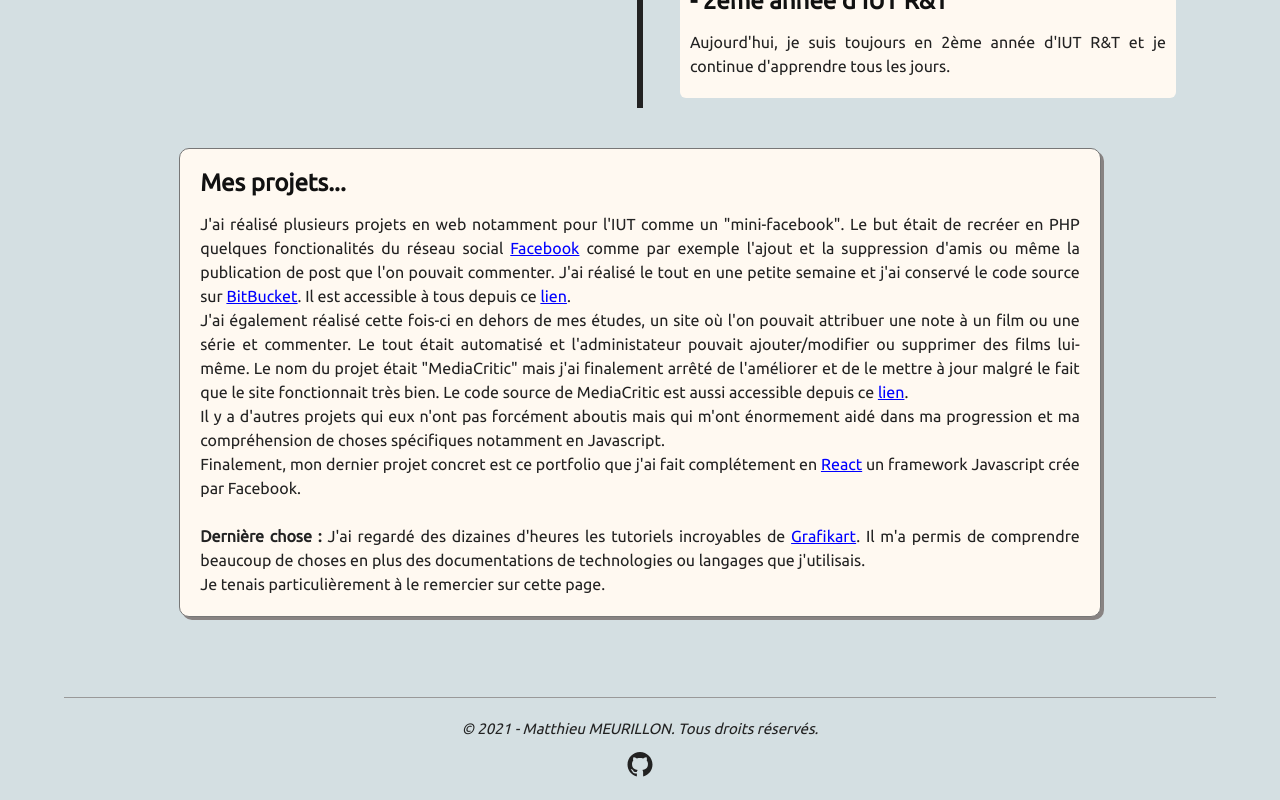
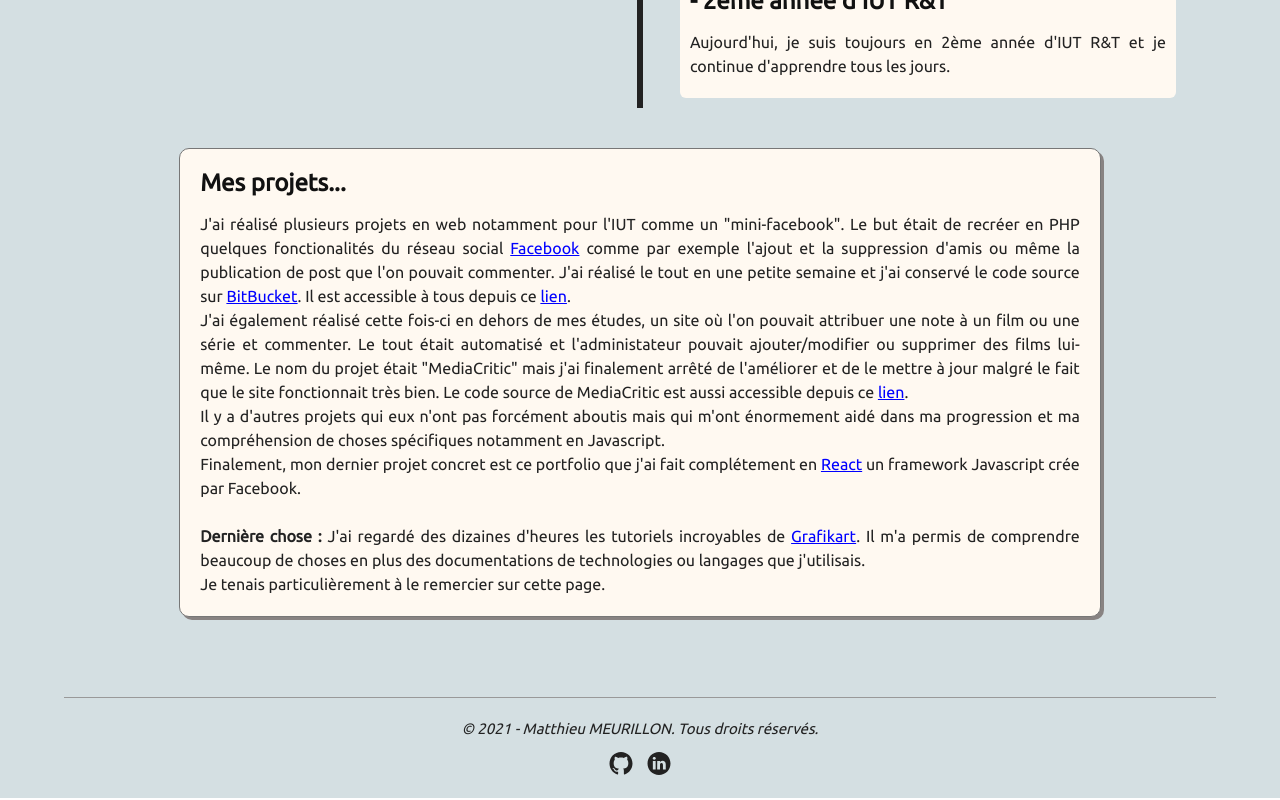
Before and after one commit to Littchii/portfolio-matthieu-meurillon, a React (Create React App) app: page / in a window 1280 px wide. Shown: the part 1679-2479 px from the top of the page. Built offline with nearby package versions, Linux system fonts and the light colour scheme.

Commit message:
Ajout linkedin dans le footer

```diff
--- a/src/components/Footer.jsx
+++ b/src/components/Footer.jsx
@@ -1,5 +1,6 @@
 import '../styles/Footer.css';
 import GitHub from '../icons/GitHub';
+import Linkedin from '../icons/Linkedin';
 
 const Footer = () => {
 
@@ -7,7 +8,10 @@ const Footer = () => {
         <footer className="footer">
             <p className="texteFooter">&copy; 2021 - Matthieu MEURILLON. Tous droits réservés.</p>
             <a href="https://github.com/Littchii" title="mon github" className="icons" target="_blank" rel="noreferrer">
-                <GitHub height={25} width={30} />
+                <GitHub height={23} width={28} />
+            </a>
+            <a href="https://www.linkedin.com/in/matthieu-meurillon-468b0218b/" title="mon linkedin" className="icons" target="_blank" rel="noreferrer">
+                <Linkedin height={23} width={28} />
             </a>
         </footer>
     )
--- /dev/null
+++ b/src/icons/Linkedin.jsx
@@ -0,0 +1,11 @@
+const Linkedin = (props) => {
+
+    return (
+        <svg viewBox="0 0 512 512" xmlns="http://www.w3.org/2000/svg" {...props}>
+            <path d="m256 0c-141.363281 0-256 114.636719-256 256s114.636719 256 256 256 256-114.636719 256-256-114.636719-256-256-256zm-74.390625 387h-62.347656v-187.574219h62.347656zm-31.171875-213.1875h-.40625c-20.921875 0-34.453125-14.402344-34.453125-32.402344 0-18.40625 13.945313-32.410156 35.273437-32.410156 21.328126 0 34.453126 14.003906 34.859376 32.410156 0 18-13.53125 32.402344-35.273438 32.402344zm255.984375 213.1875h-62.339844v-100.347656c0-25.21875-9.027343-42.417969-31.585937-42.417969-17.222656 0-27.480469 11.601563-31.988282 22.800781-1.648437 4.007813-2.050781 9.609375-2.050781 15.214844v104.75h-62.34375s.816407-169.976562 0-187.574219h62.34375v26.558594c8.285157-12.78125 23.109375-30.960937 56.1875-30.960937 41.019531 0 71.777344 26.808593 71.777344 84.421874zm0 0"/>
+        </svg>
+    )
+
+}
+
+export default Linkedin;
--- a/src/styles/Icons.css
+++ b/src/styles/Icons.css
@@ -1,3 +1,4 @@
 svg {
     fill: var(--color-secondary-text);
+    margin: 0 5px;
 }
```
